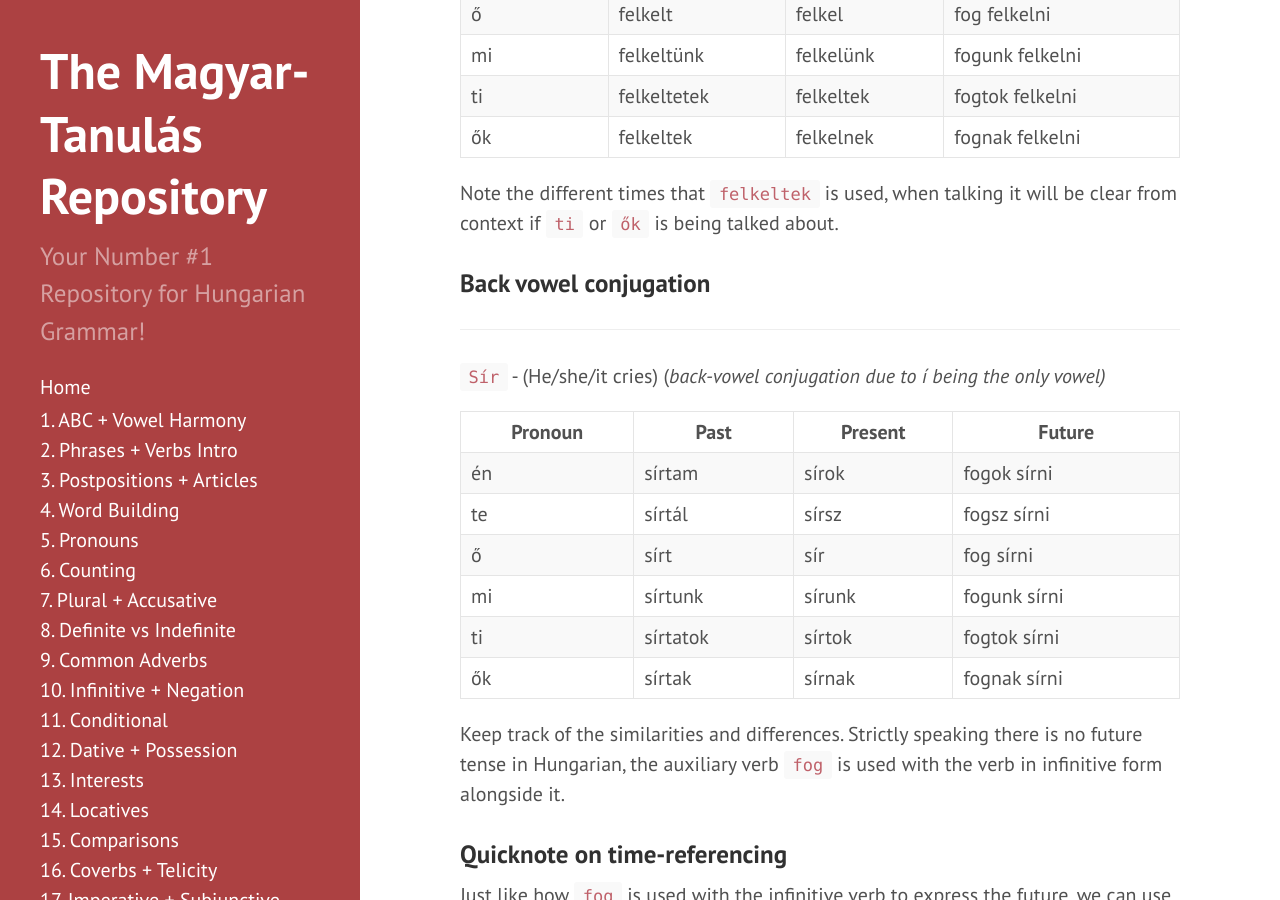
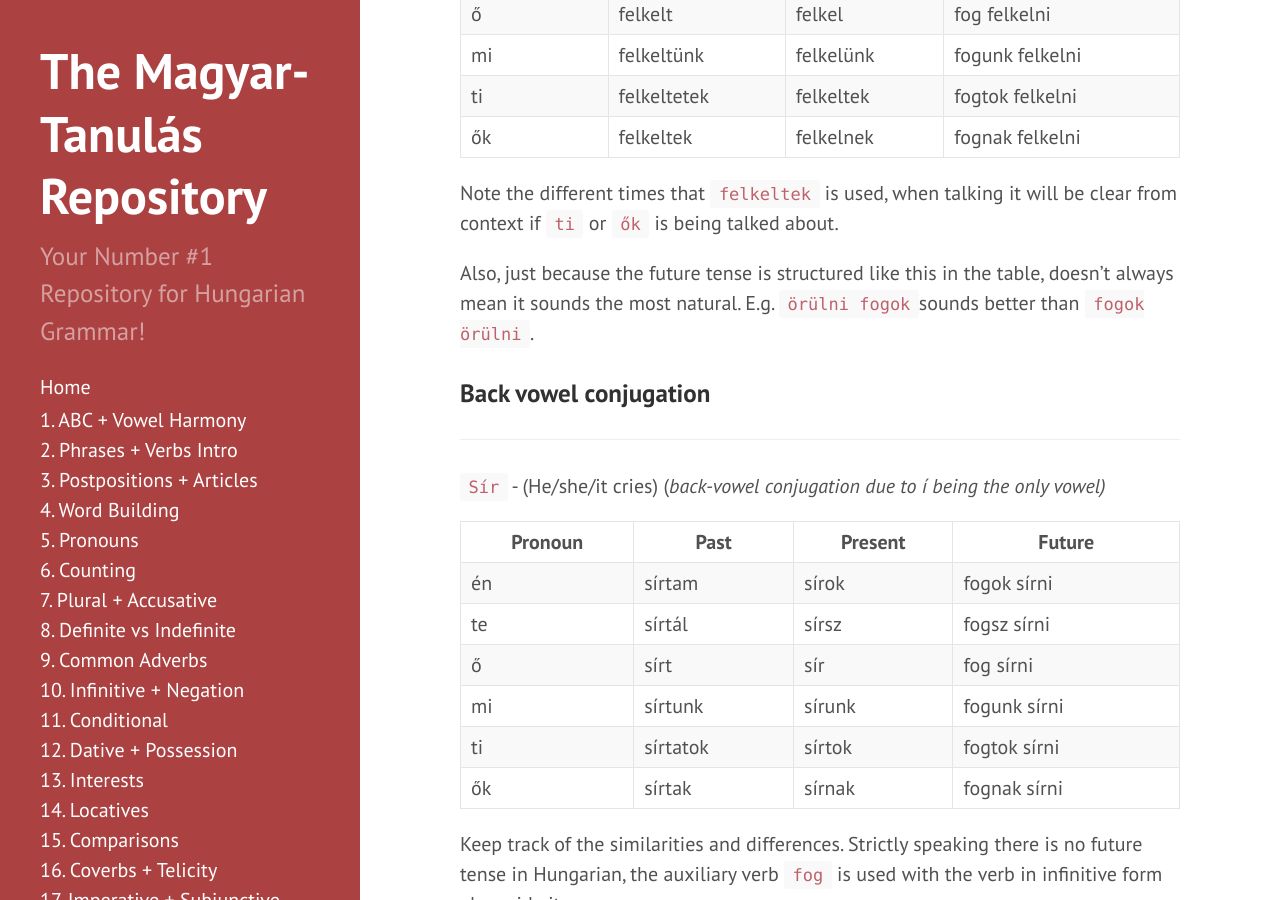
Before and after one commit to Magyartanulas/magyartanulas.github.io, a Jekyll site: the page built from phrases_verbs-intro.md, in a window 1280 px wide and 900 px high, scrolled down 5215 px. Built offline with Jekyll 4.4.1, drawn with Linux system fonts in a browser that asks for light colours; Markdown is read by kramdown in place of the engine named in the settings; comment, search, counter and statistics services are not loaded.

Commit message:
Update phrases_verbs-intro.md

```diff
--- a/phrases_verbs-intro.md
+++ b/phrases_verbs-intro.md
@@ -140,6 +140,8 @@ Below are some examples of regular verbs, that have the same regular conjugation
 
 Note the different times that `felkeltek` is used, when talking it will be clear from context if `ti` or `ők` is being talked about.
 
+Also, just because the future tense is structured like this in the table, doesn't always mean it sounds the most natural. E.g. `örülni fogok`sounds better than `fogok örülni`.
+
 ### Back vowel conjugation
 ---
 
```
